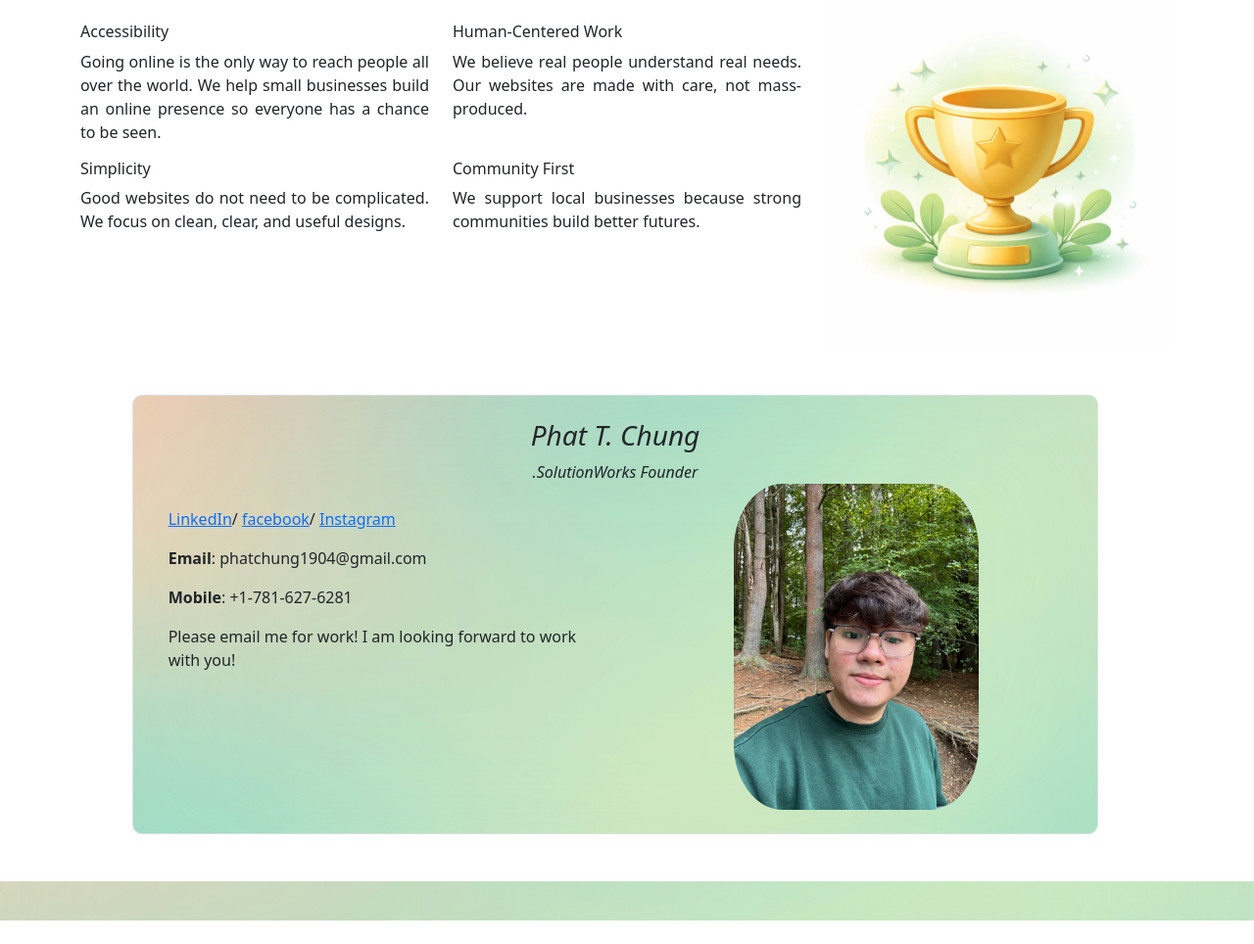
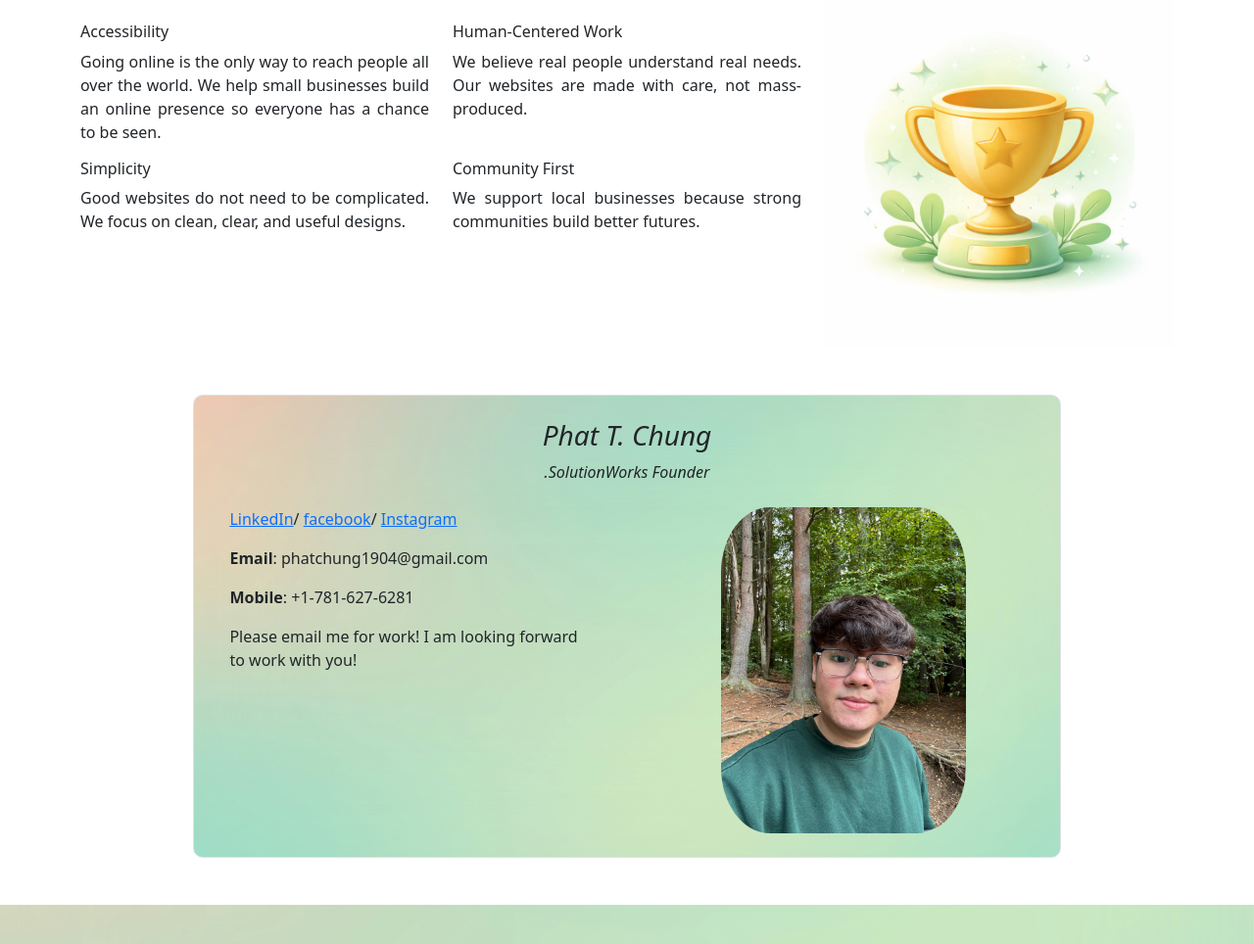
Before and after one commit to phatTchung9999/SolutionWorks_Website, a Django app: page /about/ in a window 1280 px wide. Shown: the part 1660-2624 px from the top of the page at 98% size. Before the commit the page ends 2600 px from the top, so only its background shows below. Run offline with Django 5.2, Linux system fonts and the light colour scheme.

Commit message:
Updated About Page

```diff
--- a/myproject/templates/main/about.html
+++ b/myproject/templates/main/about.html
@@ -152,12 +152,10 @@
 
     </section>
 
-    <section class="m-5">
+    <section class="mb-5">
         <div claas="container">
-            <div class="row">
-
                 <div class="row d-flex align-items-center justify-content-center">
-                        <div class="col-12 col-lg-10 border position-relative hero" style=" border-radius:10px; min-height: fit-content;">
+                        <div class="col-12 border hero" style=" border-radius:10px; min-height: fit-content; width: auto;">
                             <div class="row">
                                 <div class="text-center">
                                     <br>
@@ -165,7 +163,6 @@
                                     <em>.SolutionWorks Founder</em>
                                 </div>
                             </div>
-
                             <div class="row">
                                 <div class="col-12 col-lg-6">
                                     <div class="text-start m-4">
@@ -180,8 +177,8 @@
                                     </div>
                                 </div>
 
-                                <div class="col-12 col-lg-6 d-flex align-items-center justify-content-center mb-4">
-                                    <div>
+                                <div class="col-12 col-lg-6 d-flex align-items-center justify-content-center" >
+                                    <div class="m-4">
                                         <img src="{% static 'images/Phat_Chung.jpg' %}" style="width: 250px; height: auto; border-radius: 20%;">
                                     </div>
                                 </div>
@@ -189,7 +186,6 @@
                         </div>
 
                 </div>
-            </div>
         </div>
     </section>
 {% endblock %}
```
